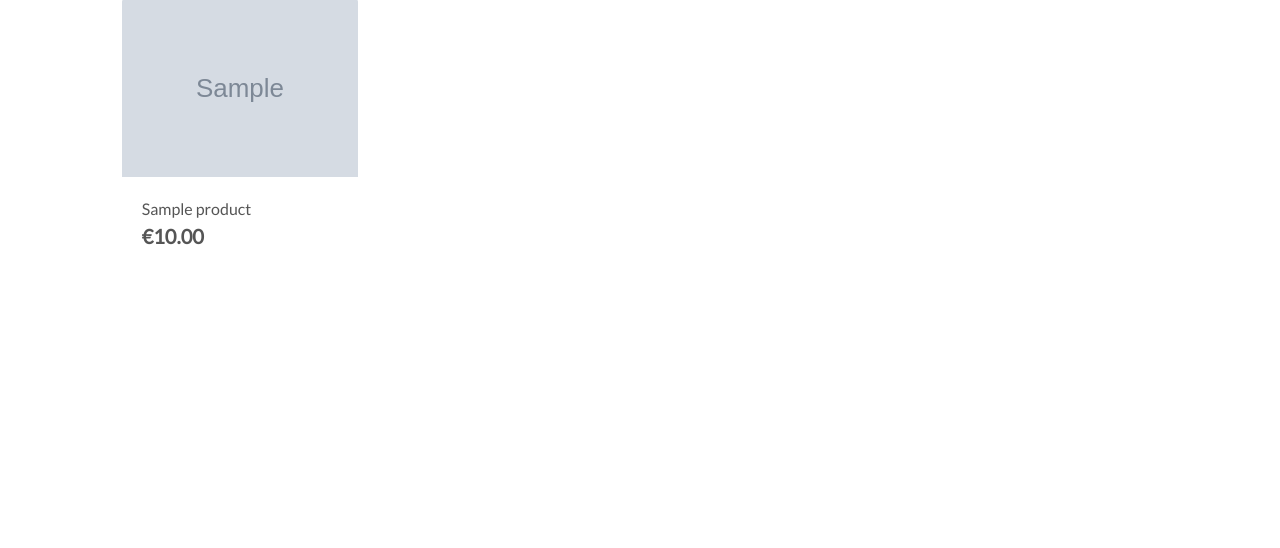
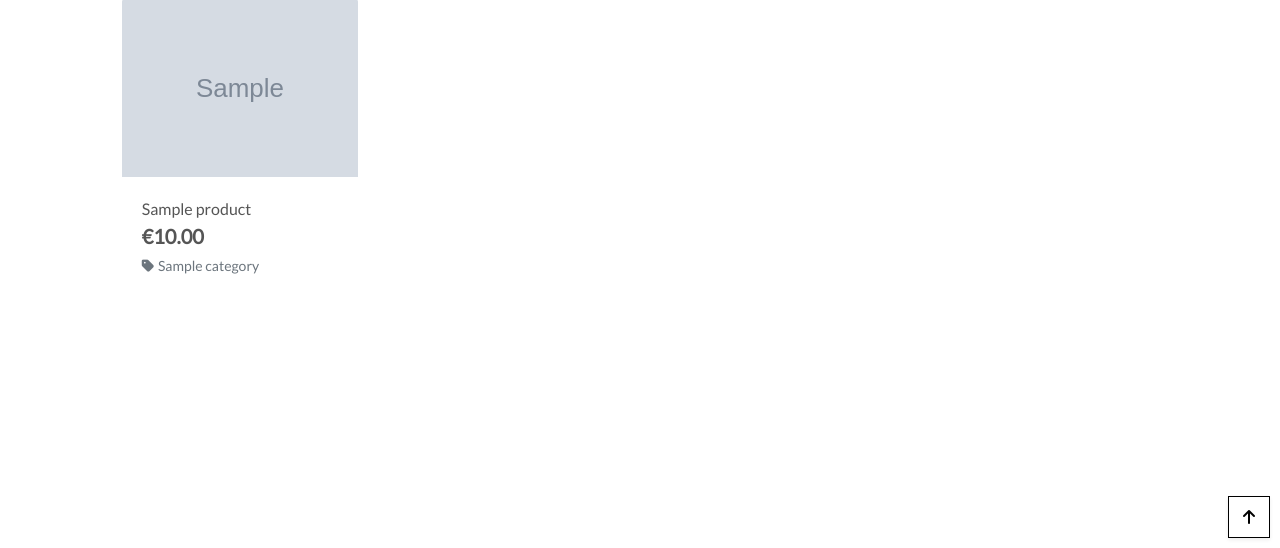
Before and after one commit to Nicole215/outdoor_queens, a Django app: page /products/ in a window 1280 px wide. Shown: the part 252-800 px from the top of the page. Run offline with Django 3.2, Linux system fonts and the light colour scheme; tables that the repository leaves empty hold one stand-in row (values such as "Sample post"); grey boxes marked "Sample" are stand-in pictures; some libraries are stand-ins or nearby versions.

Commit message:
Add back to top link

```diff
--- a/outdoor_queens/settings.py
+++ b/outdoor_queens/settings.py
@@ -163,6 +163,7 @@ USE_TZ = True
 
 STATIC_URL = '/static/'
 STATICFILES_DIRS = (os.path.join(BASE_DIR, 'static'),)
+STATIC_ROOT = os.path.join(BASE_DIR, 'staticfiles')
 
 MEDIA_URL = '/media/'
 MEDIA_ROOT = os.path.join(BASE_DIR, 'media')
--- a/products/templates/products/products.html
+++ b/products/templates/products/products.html
@@ -41,7 +41,13 @@
                                     <div class="row">
                                         <div class="col">
                                             <p class="lead mb-0 text-left font-weight-bold">€{{ product.price }}</p>
-
+                                            {% if product.category %}
+                                            <p class="small mt-1 mb-0">
+                                                <a class="text-muted" href="{% url 'products' %}?category={{ product.category.name }}">
+                                                    <i class="fas fa-tag mr-1"></i>{{ product.category.friendly_name }}
+                                                </a>
+                                            </p>
+                                            {% endif %}
                                         </div>
                                     </div>
                                 </div>
@@ -72,4 +78,18 @@
             </div>
         </div>
     </div>
+    <div class="btt-button shadow-sm rounded-0 border border-black">
+        <a class="btt-link d-flex h-100">
+            <i class="fas fa-arrow-up text-black mx-auto my-auto"></i>
+        </a>
+    </div>
 {% endblock %}
+
+{% block postloadjs %}
+    {{ block.super }}
+    <script type="text/javascript">
+        $('.btt-link').click(function(e) {
+            window.scrollTo(0,0)
+        })
+    </script>
+{% endblock %}
--- a/static/css/base.css
+++ b/static/css/base.css
@@ -65,6 +65,20 @@ body {
     z-index: -1;
 }
 
+.btt-button {
+    height: 42px;
+    width: 42px;
+    position: fixed;
+    bottom: 10px;
+    right: 10px;
+}
+
+.btt-link {
+    cursor: pointer;
+}
+
+
+
 /* -------------------------------- Media Queries */
 
 /* Slightly larger container on xl screens */
```
Also changed, not shown: products/templates/products/product_detail.html (+7 -0 lines).
